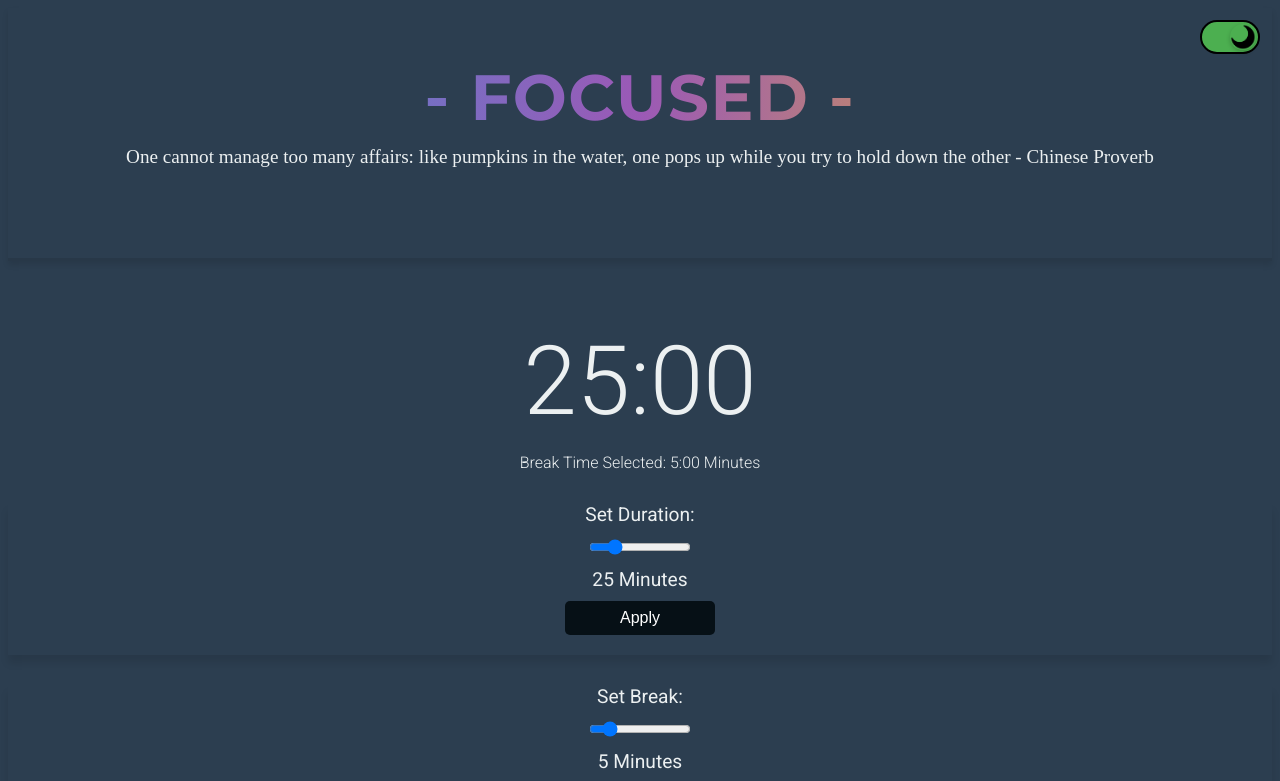
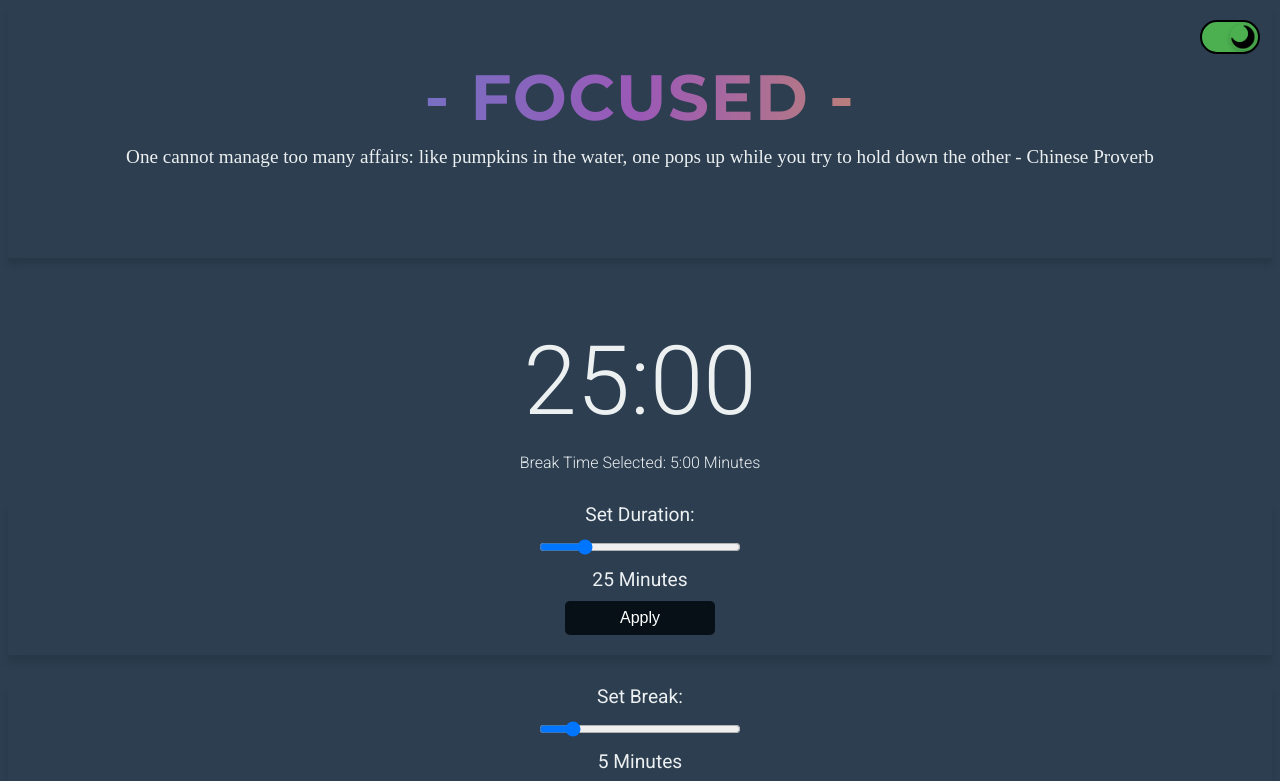
Before and after one commit to GitHixy/focused, a React (Create React App) app: page / in a window 1280 px wide. Shown: the top 781 px of the page. Built offline with nearby package versions, Linux system fonts and the light colour scheme.

Commit message:
Update Timer.module.css

```diff
--- a/src/styles/Timer.module.css
+++ b/src/styles/Timer.module.css
@@ -191,7 +191,7 @@ body.dark input:checked + .slider {
 }
 
 input[type="range"] {
-  width: 100px;
+  width: 200px;
   border: 1px solid #000000;
   border-radius: 4px;
   margin-inline: 20px;
```
